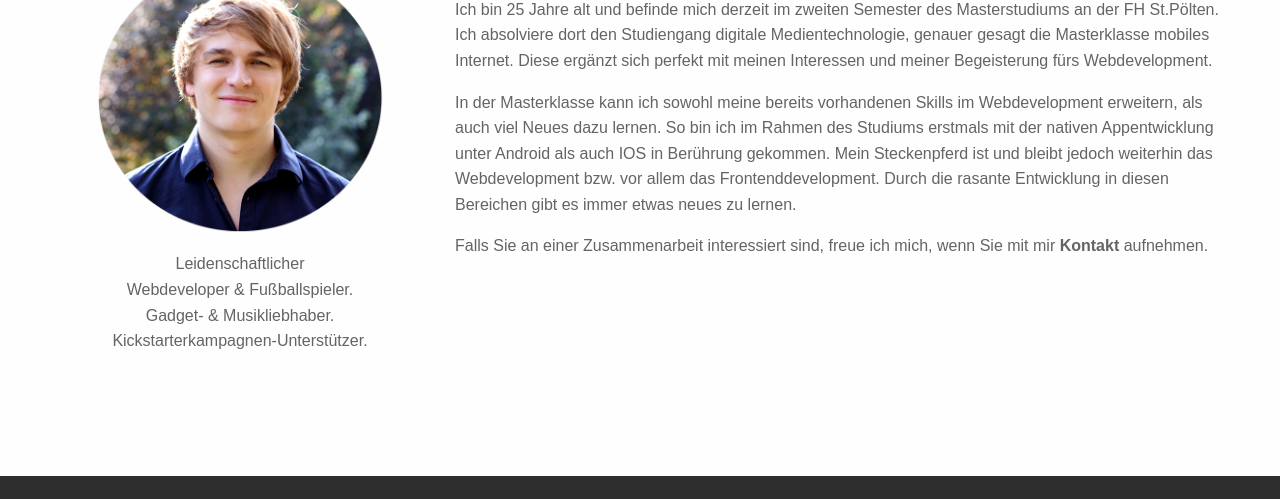
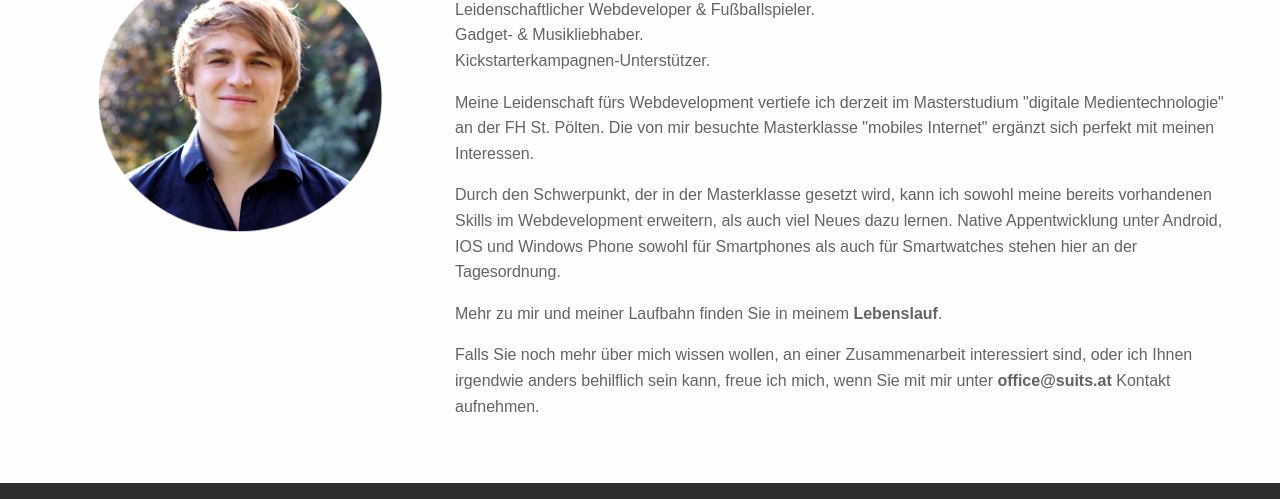
Before and after one commit to suits-at/suits_at, a website: page builds/development/ueber_mich.html in a window 1280 px wide. Shown: the part 244-743 px from the top of the page. Drawn offline with nearby package versions, Linux system fonts and the light colour scheme.

Commit message:
added lebenslauf updated about_me

```diff
--- a/builds/development/ueber_mich.html
+++ b/builds/development/ueber_mich.html
@@ -38,26 +38,31 @@
             <figure>
                 <img src="images/sebastian_ulbel.png" alt="Sebastian Ulbel" title="Sebastian Ulbel">
             </figure>
-            <p class="text-center">Leidenschaftlicher<br>Webdeveloper & Fußballspieler.<br>Gadget- & Musikliebhaber.<br>Kickstarterkampagnen-Unterstützer.
-            </p>
+
         </div>
         <div class="small-12 medium-8 column">
             <h2>Sebastian Ulbel</h2>
             <p>
-                Ich bin 25 Jahre alt und befinde mich derzeit im zweiten Semester des Masterstudiums an der FH St.Pölten. Ich absolviere dort den
-                Studiengang digitale Medientechnologie, genauer gesagt die Masterklasse mobiles Internet. Diese
-                ergänzt sich perfekt mit meinen Interessen und meiner Begeisterung fürs Webdevelopment.
+                Leidenschaftlicher Webdeveloper & Fußballspieler.<br>Gadget- & Musikliebhaber.<br>Kickstarterkampagnen-Unterstützer.
             </p>
             <p>
-                In der Masterklasse kann ich sowohl meine bereits vorhandenen Skills im Webdevelopment erweitern, als
-                auch viel Neues dazu lernen. So bin ich im Rahmen des Studiums erstmals mit der nativen Appentwicklung
-                unter
-                Android als auch IOS in Berührung gekommen. Mein Steckenpferd ist und bleibt jedoch weiterhin das
-                Webdevelopment bzw. vor allem das Frontenddevelopment. Durch die rasante Entwicklung in diesen Bereichen
-                gibt es immer etwas neues zu lernen.
+                Meine Leidenschaft fürs Webdevelopment vertiefe ich derzeit im Masterstudium "digitale
+                Medientechnologie"
+                an der FH St. Pölten. Die von mir besuchte Masterklasse "mobiles Internet" ergänzt sich perfekt mit
+                meinen Interessen.
             </p>
-            Falls Sie an einer Zusammenarbeit interessiert sind, freue ich mich, wenn Sie mit mir <a href="kontakt.html"><strong>Kontakt</strong></a>
-            aufnehmen.
+            <p>
+                Durch den Schwerpunkt, der in der Masterklasse gesetzt wird, kann ich sowohl meine bereits vorhandenen
+                Skills im Webdevelopment erweitern, als
+                auch viel Neues dazu lernen. Native Appentwicklung unter Android, IOS und Windows Phone sowohl für
+                Smartphones als auch für Smartwatches stehen hier an der Tagesordnung.
+            </p>
+            <p>Mehr zu mir und meiner Laufbahn finden Sie in meinem <a href="files/UlbelSebastian_Lebenslauf.pdf"
+                                                                       title="Lebenslauf"><strong>Lebenslauf</strong></a>.
+            </p>
+            <p>
+                Falls Sie noch mehr über mich wissen wollen, an einer Zusammenarbeit interessiert sind, oder ich Ihnen irgendwie anders behilflich sein kann, freue ich mich, wenn Sie mit mir unter
+                <a href="mailto:office@suits.at"><strong>office@suits.at</strong></a> Kontakt aufnehmen.
             </p>
         </div>
     </section>
@@ -71,7 +76,6 @@
 <footer class="footer">
     <div class="row">
         <div class="small-6 medium-4 column">
-            <!--<i class="fi-mail"></i>-->
             <a href="mailto:office@suits.at">
                 <span class="icon-envelop wrapper">
                     <svg class="icon icon-envelop">
--- a/gulpfile.js
+++ b/gulpfile.js
@@ -22,8 +22,8 @@ var env,
     outputDir,
     sassStyle;
 
-//env = 'production';
-env = process.env.NODE_ENV || 'development';
+env = 'production';
+//env = process.env.NODE_ENV || 'development';
 
 if (env === 'development') {
     outputDir = 'builds/development/';
```
Also changed, not shown: builds/development/impressum.html (+0 -1 lines), builds/development/index.html (+0 -1 lines), builds/development/kontakt.html (+0 -1 lines), builds/development/leistungen.html (+0 -1 lines), builds/production/impressum.html (+1 -1 lines), builds/production/index.html (+1 -1 lines), builds/production/kontakt.html (+1 -1 lines), builds/production/leistungen.html (+1 -1 lines), builds/production/ueber_mich.html (+1 -1 lines), builds/production/images/symbol-defs.svg, 5 other files.
